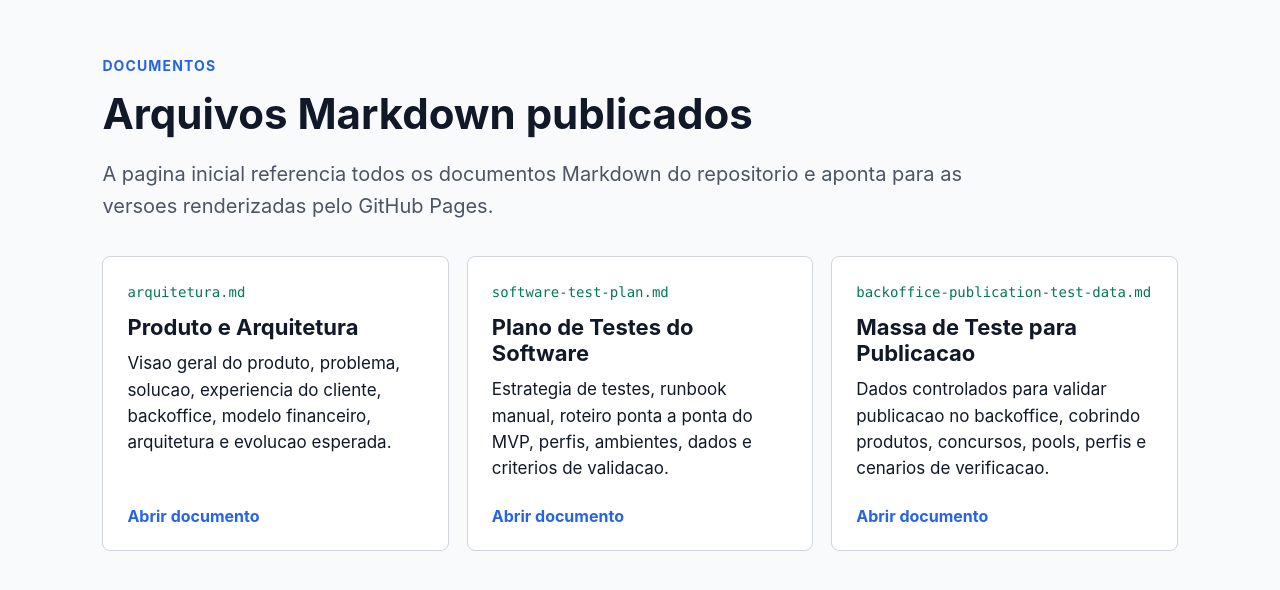
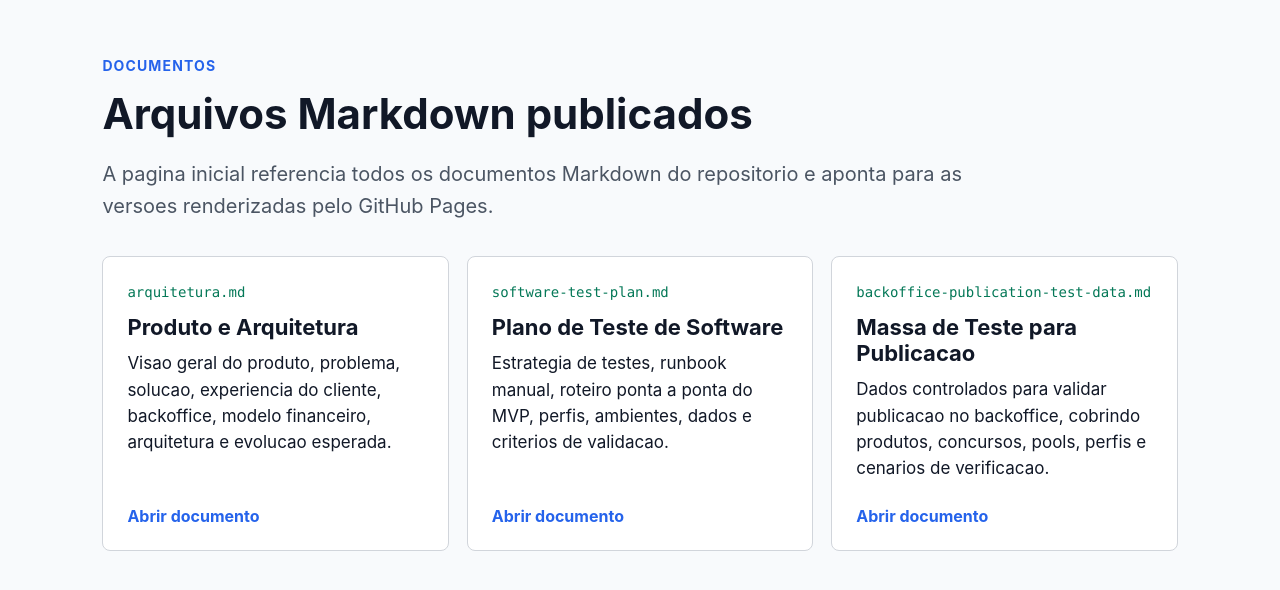
Before and after one commit to sorterama/sorterama-public-docs, a plain HTML site: page index.html in a window 1280 px wide. Shown: the part 2496-3086 px from the top of the page. Drawn offline with Linux system fonts and the light colour scheme.

Commit message:
corrigindo deploy

```diff
--- a/index.html
+++ b/index.html
@@ -313,7 +313,7 @@
       <article class="document">
         <div>
           <span class="filename">software-test-plan.md</span>
-          <h3>Plano de Testes do Software</h3>
+          <h3>Plano de Teste de Software</h3>
           <p>
             Estrategia de testes, runbook manual, roteiro ponta a ponta do MVP,
             perfis, ambientes, dados e criterios de validacao.
```
